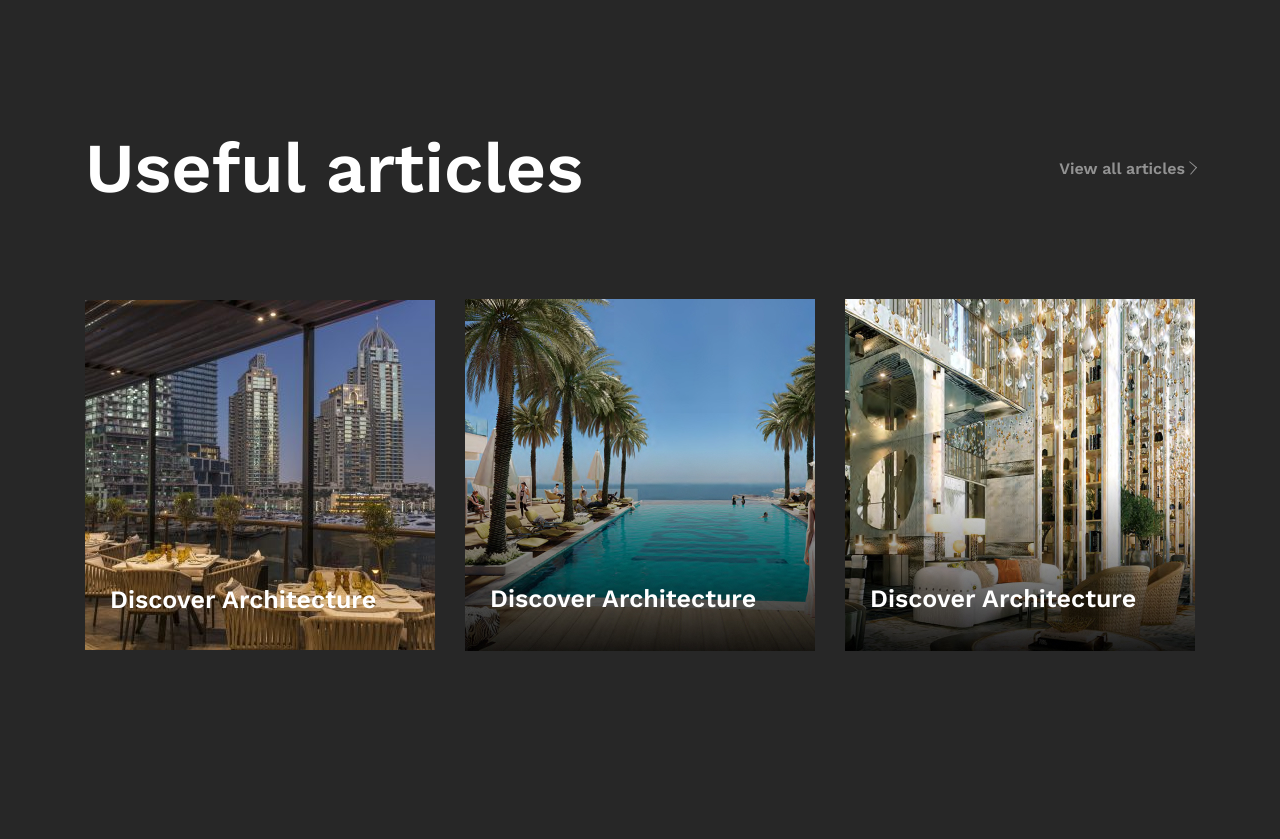
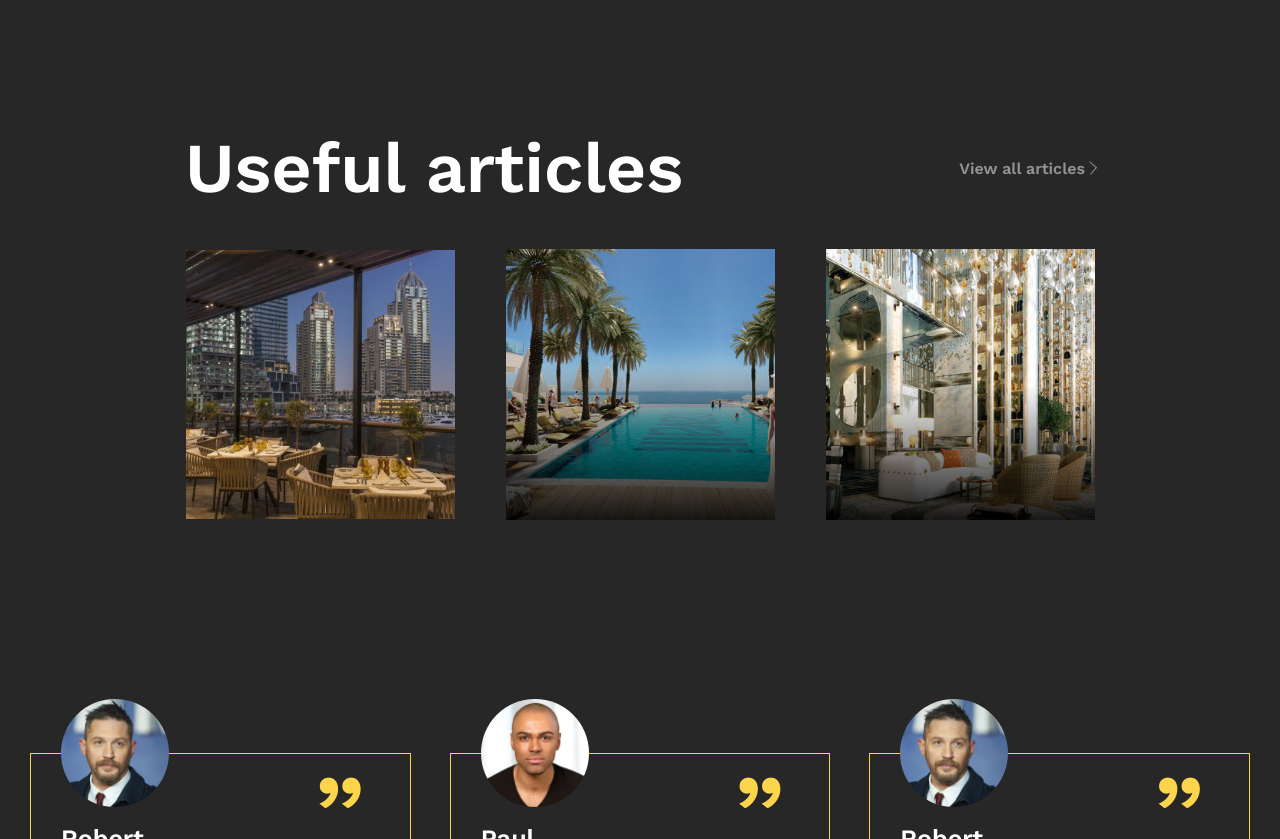
Before and after one commit to ThunderFlight/R_dubai_reality, a React (Vite) app: page / in a window 1280 px wide. Shown: the part 3980-4819 px from the top of the page. Built offline with nearby package versions, Linux system fonts and the light colour scheme.

Commit message:
:hammer: change import grid and pagination in carouselEmployee and Lastes

```diff
--- a/package.json
+++ b/package.json
@@ -26,7 +26,7 @@
     "prettier": "^2.8.8",
     "prop-types": "^15.8.1",
     "sass": "^1.63.5",
-    "swiper": "^10.0.3",
-    "vite": "^4.3.9"
+    "swiper": "^10.0.4",
+    "vite": "^4.4.4"
   }
 }
--- a/src/components/Home/HomeCarouselEmployee/HomeCarouselEmployee.jsx
+++ b/src/components/Home/HomeCarouselEmployee/HomeCarouselEmployee.jsx
@@ -5,13 +5,20 @@ import { Pagination } from 'swiper/modules';
 import { Swiper, SwiperSlide } from 'swiper/react';
 import paul from '../../../images/HomeCarouselEmployeePaul.jpg';
 import robert from '../../../images/HomeCarouselEmployeeRobert.jpg';
-import { Quotes } from '../../common/Quotes/Quotes';
 import styles from './HomeCarouselEmployee.module.scss';
 
 export const HomeCarouselEmployee = () => {
   return (
     <section className={styles.carouselEmployee}>
       <Swiper
+        slidesPerView={3}
+        spaceBetween={30}
+        pagination={{
+          clickable: true,
+        }}
+        modules={[Pagination]}
+        className={styles.mySwiper}
+        style={{ paddingTop: '60px' }}
         breakpoints={{
           320: {
             slidesPerView: 1,
@@ -19,95 +26,98 @@ export const HomeCarouselEmployee = () => {
           },
           768: {
             slidesPerView: 2,
-            spaceBetween: 20,
+            spaceBetween: 30,
           },
+
           1024: {
             slidesPerView: 3,
+            spaceBetween: 39,
           },
-        }}
-        slidesPerView={3}
-        spaceBetween={30}
-        pagination={{
-          clickable: true,
-        }}
-        modules={[Pagination]}
-        className={styles.carouselEmployee__swiper}
-        style={{ paddingTop: '60px', overflow: 'hidden' }}>
-        <SwiperSlide className={styles.carouselEmployee__swiperElement}>
+
+          2560: {
+            slidesPerView: 4,
+            spaceBetween: 40,
+          },
+        }}>
+        <SwiperSlide className={styles.carouselEmployee__slideWrapper}>
           <div className={styles.carouselEmployee__avatarWrapper}>
             <img
               src={robert}
               alt='robert'
               className={styles.carouselEmployee__avatarWrapper_avatar}
             />
-            <Quotes className={styles.carouselEmployee__avatarWrapper_quote} />
+            <span className={styles.carouselEmployee__avatarWrapper_quotes}>”</span>
           </div>
-          <div className={styles.carouselEmployee__descOfEmployee}>
-            <h1 className={styles.carouselEmployee__descOfEmployee_name}>Robert</h1>
-            <p className={styles.carouselEmployee__descOfEmployee_ownerOf}>
-              Owner in <a href='#'>Apple Inc</a>
+
+          <div className={styles.carouselEmployee__aboutWrapper}>
+            <h2 className={styles.carouselEmployee__aboutWrapper_name}>Robert</h2>
+            <p className={styles.carouselEmployee__aboutWrapper_ownerOf}>
+              Owner in <a>Apple Inc.</a>
             </p>
-            <p className={styles.carouselEmployee__descOfEmployee_about}>
+            <p className={styles.carouselEmployee__aboutWrapper_autobiography}>
               Projects for many large domestic and foreign corporations, enterprises in many elds
               such as nance, banking, F&B, education, communication.
             </p>
           </div>
         </SwiperSlide>
-        <SwiperSlide className={styles.carouselEmployee__swiperElement}>
+        <SwiperSlide className={styles.carouselEmployee__slideWrapper}>
           <div className={styles.carouselEmployee__avatarWrapper}>
             <img
               src={paul}
               alt='paul'
               className={styles.carouselEmployee__avatarWrapper_avatar}
             />
-            <Quotes className={styles.carouselEmployee__avatarWrapper_quote} />
+            <span className={styles.carouselEmployee__avatarWrapper_quotes}>”</span>
           </div>
-          <div className={styles.carouselEmployee__descOfEmployee}>
-            <h1 className={styles.carouselEmployee__descOfEmployee_name}>Paul</h1>
-            <p className={styles.carouselEmployee__descOfEmployee_ownerOf}>
-              Owner in <a href='#'>Paul.com</a>
+
+          <div className={styles.carouselEmployee__aboutWrapper}>
+            <h2 className={styles.carouselEmployee__aboutWrapper_name}>Paul</h2>
+            <p className={styles.carouselEmployee__aboutWrapper_ownerOf}>
+              Owner in <a>Paul.com</a>
             </p>
-            <p className={styles.carouselEmployee__descOfEmployee_about}>
+            <p className={styles.carouselEmployee__aboutWrapper_autobiography}>
               Projects for many large domestic and foreign corporations, enterprises in many elds
               such as nance, banking, F&B, education, communication.
             </p>
           </div>
         </SwiperSlide>
-        <SwiperSlide className={styles.carouselEmployee__swiperElement}>
+        <SwiperSlide className={styles.carouselEmployee__slideWrapper}>
           <div className={styles.carouselEmployee__avatarWrapper}>
             <img
               src={robert}
               alt='robert'
               className={styles.carouselEmployee__avatarWrapper_avatar}
             />
-            <Quotes className={styles.carouselEmployee__avatarWrapper_quote} />
+            <span className={styles.carouselEmployee__avatarWrapper_quotes}>”</span>
           </div>
-          <div className={styles.carouselEmployee__descOfEmployee}>
-            <h1 className={styles.carouselEmployee__descOfEmployee_name}>Robert</h1>
-            <p className={styles.carouselEmployee__descOfEmployee_ownerOf}>
-              Owner in <a href='#'>Apple Inc</a>
+
+          <div className={styles.carouselEmployee__aboutWrapper}>
+            <h2 className={styles.carouselEmployee__aboutWrapper_name}>Robert</h2>
+            <p className={styles.carouselEmployee__aboutWrapper_ownerOf}>
+              Owner in <a>Apple Inc.</a>
             </p>
-            <p className={styles.carouselEmployee__descOfEmployee_about}>
+            <p className={styles.carouselEmployee__aboutWrapper_autobiography}>
               Projects for many large domestic and foreign corporations, enterprises in many elds
               such as nance, banking, F&B, education, communication.
             </p>
           </div>
         </SwiperSlide>
-        <SwiperSlide className={styles.carouselEmployee__swiperElement}>
+        <SwiperSlide className={styles.carouselEmployee__slideWrapper}>
           <div className={styles.carouselEmployee__avatarWrapper}>
             <img
               src={paul}
               alt='paul'
               className={styles.carouselEmployee__avatarWrapper_avatar}
             />
-            <Quotes className={styles.carouselEmployee__avatarWrapper_quote} />
+            <span className={styles.carouselEmployee__avatarWrapper_quotes}>”</span>
           </div>
-          <div className={styles.carouselEmployee__descOfEmployee}>
-            <h1 className={styles.carouselEmployee__descOfEmployee_name}>Paul</h1>
-            <p className={styles.carouselEmployee__descOfEmployee_ownerOf}>
-              Owner in <a href='#'>Paul.com</a>
+
+          <div className={styles.carouselEmployee__aboutWrapper}>
+            <h2 className={styles.carouselEmployee__aboutWrapper_name}>Paul</h2>
+            <p className={styles.carouselEmployee__aboutWrapper_ownerOf}>
+              Owner in <a>Paul.com</a>
             </p>
-            <p className={styles.carouselEmployee__descOfEmployee_about}>
+            <p className={styles.carouselEmployee__aboutWrapper_autobiography}>
               Projects for many large domestic and foreign corporations, enterprises in many elds
               such as nance, banking, F&B, education, communication.
             </p>
--- a/src/components/Home/HomeCarouselEmployee/HomeCarouselEmployee.module.scss
+++ b/src/components/Home/HomeCarouselEmployee/HomeCarouselEmployee.module.scss
@@ -1,40 +1,73 @@
 @import 'main';
+.swiper-pagination-bullet-active {
+  background: $YELLOW;
+}
+.mySwiper {
+  width: calc(100% - 30px);
+  @include media($SCREEN_TABLET) {
+    width: calc(100% - 39px);
+  }
 
-.carouselEmployee {
-  @include flex(center, center);
-  width: calc(100% - 30px);
-  margin: 0 auto;
-  @include media($SCREEN_TABLET) {
+  @include media($SCREEN_DESKTOP) {
     width: calc(100% - 60px);
   }
-  @include media($SCREEN_DESKTOP) {
-    width: 100%;
-  }
-  &__swiperElement {
-    padding: 0px 45px 23px 30px;
-    max-width: 525px;
+}
+.carouselEmployee {
+  &__slideWrapper {
     border: 1px solid $YELLOW;
-    position: relative;
+    padding: 0px 27px 20px 23px;
+    margin-bottom: 18px;
+    @include media($SCREEN_TABLET) {
+      padding: 0px 26px 30px 30px;
+    }
+    @include media($SCREEN_DESKTOP) {
+      padding: 0px 45px 27px 30px;
+    }
   }
   &__avatarWrapper {
-    @include flex(flex-end);
-    margin-bottom: 18px;
+    position: relative;
+    @include flex-row(flex-end);
+    margin-bottom: 17px;
+    @include media($SCREEN_DESKTOP) {
+      margin-bottom: 30px;
+    }
+    @include media($SCREEN_RETINA) {
+      margin-bottom: 50px;
+    }
     &_avatar {
+      border-radius: 100%;
+      position: absolute;
+
+      left: 0px;
       top: -30px;
-      left: 20px;
-      position: absolute;
-      border-radius: 100%;
       width: 68px;
       height: 68px;
+      @include media($SCREEN_TABLET) {
+        width: 80px;
+        height: 80px;
+      }
       @include media($SCREEN_DESKTOP) {
+        top: -55px;
+        width: 108px;
+        height: 108px;
+      }
+      @include media($SCREEN_RETINA) {
         top: -60px;
-        width: 112px;
-        height: 112px;
+        width: 128px;
+        height: 128px;
       }
     }
+    &_quotes {
+      color: #fcd54c;
+      font-family: Work Sans;
+      font-size: 100px;
+      font-style: normal;
+      font-weight: 600;
+      line-height: normal;
+      height: 40px;
+    }
   }
-  &__descOfEmployee {
-    @include flex-col(flex-start);
+  &__aboutWrapper {
     &_name {
       @include text(25px, 700, $WHITE);
       margin-bottom: 13px;
@@ -47,21 +80,13 @@
       margin-bottom: 8px;
       @include media($SCREEN_DESKTOP) {
         font-size: 16px;
-        margin-bottom: 34px;
+        margin-bottom: 16px;
       }
     }
     &_ownerOf a {
-      @include text(12px, 400, $WHITE);
-      @include media($SCREEN_DESKTOP) {
-        font-size: 16px;
-      }
-      cursor: pointer;
-      transition: color 0.5s;
+      color: $YELLOW;
     }
-    &_ownerOf a:hover {
-      color: $LIGHTGRAY;
-    }
-    &_about {
+    &_autobiography {
       @include text(12px, 400, $LIGHTGRAY);
       @include media($SCREEN_DESKTOP) {
         font-size: 16px;
--- a/src/components/Home/HomeUsefulAricles/HomeUsefulArticles.module.scss
+++ b/src/components/Home/HomeUsefulAricles/HomeUsefulArticles.module.scss
@@ -3,16 +3,25 @@
 .usefulArticles {
   @include flex-col(center, center);
   width: 100%;
-  margin-bottom: 226px;
+  margin-bottom: 50px;
+  @include media($SCREEN_TABLET) {
+    margin-bottom: 80px;
+  }
+  @include media($SCREEN_DESKTOP) {
+    margin-bottom: 170px;
+  }
   &__titleUseful {
     @include flex-row(space-between, center);
-    width: 300px;
+    width: 290px;
     margin-bottom: 20px;
     @include media($SCREEN_TABLET) {
       width: 700px;
       margin-bottom: 40px;
     }
     @include media($SCREEN_DESKTOP) {
+      width: 910px;
+    }
+    @include media($SCREEN_FULLHD) {
       width: 1110px;
       margin-bottom: 90px;
     }
@@ -69,11 +78,15 @@
       margin-bottom: 0px;
     }
     @include media($SCREEN_DESKTOP) {
+      max-width: 290px;
+    }
+    @include media($SCREEN_FULLHD) {
       max-width: 350px;
     }
+
     img {
       max-width: 290px;
-      height: 30vh;
+
       @include media($SCREEN_TABLET) {
         height: 100%;
         max-width: 220px;
@@ -81,6 +94,9 @@
         margin-bottom: 0px;
       }
       @include media($SCREEN_DESKTOP) {
+        max-width: 269px;
+      }
+      @include media($SCREEN_FULLHD) {
         max-width: 350px;
       }
     }
@@ -91,6 +107,9 @@
         padding: 15px 32px 25px 33px;
       }
       @include media($SCREEN_DESKTOP) {
+        padding: 30px 35px 23px 35px;
+      }
+      @include media($SCREEN_FULLHD) {
         padding: 40px 35px 23px 35px;
       }
       width: 100%;
@@ -109,30 +128,47 @@
         display: block;
         margin-bottom: 10px;
         @include media($SCREEN_DESKTOP) {
+          margin-bottom: 10px;
+        }
+        @include media($SCREEN_FULLHD) {
           margin-bottom: 15px;
         }
       }
       &_title {
         display: block;
-        margin-bottom: 13px;
-
+        margin-bottom: 20px;
+        @include media($SCREEN_TABLET) {
+          margin-bottom: 13px;
+        }
         @include media($SCREEN_DESKTOP) {
+          margin-bottom: 10px;
+        }
+        @include media($SCREEN_FULLHD) {
           line-height: 36px;
           margin-bottom: 30px;
         }
       }
       &_about {
         display: block;
-        margin-bottom: 15px;
+        margin-bottom: 25px;
+        @include media($SCREEN_TABLET) {
+          margin-bottom: 5px;
+        }
         @include media($SCREEN_DESKTOP) {
+          margin-bottom: 10px;
+        }
+        @include media($SCREEN_FULLHD) {
           line-height: 26px;
           margin-bottom: 50px;
         }
       }
       &_link {
         display: block;
-
         @include flex-row(_, center);
+        margin-bottom: 25px;
+        @include media($SCREEN_DESKTOP) {
+          margin-bottom: 0px;
+        }
       }
     }
   }
```
Also changed, not shown: src/components/Home/HomeAppartaments/HomeAppartaments.module.scss (+7 -1 lines), src/components/Home/HomeOurExpertise/HomeOurExpertise.module.scss (+8 -1 lines), src/components/Home/HomeQuote/HomeQuote.module.scss (+11 -1 lines), 2 other files (tests, documents, lock files or other folders).
